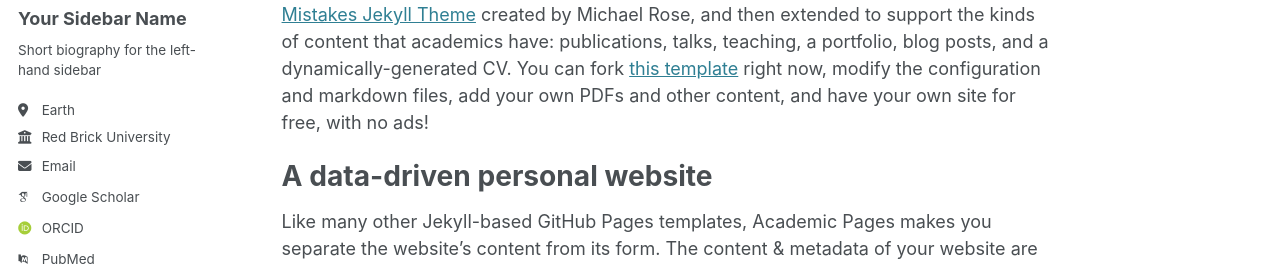
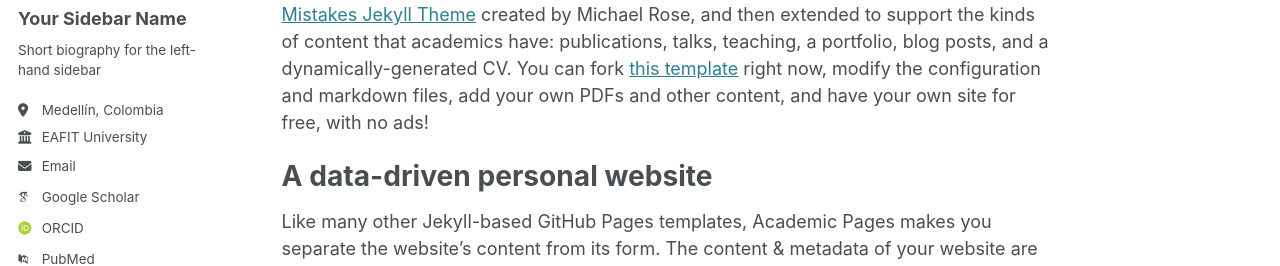
Before and after one commit to oscar-rincon/blog, a Jekyll site: the page built from _pages/about.md, in a window 1280 px wide. Shown: the part 276-542 px from the top of the page. Built offline with Jekyll 4.4.1, drawn with Linux system fonts in a browser that asks for light colours; some web fonts are replaced.

Commit message:
Update configuration and ignore files; set location and employer in config

```diff
--- a/_config.yml
+++ b/_config.yml
@@ -26,8 +26,8 @@ author:
   name             : "Your Sidebar Name"
   pronouns         : # example: "she/her"
   bio              : "Short biography for the left-hand sidebar"
-  location         : "Earth"
-  employer         : "Red Brick University"
+  location         : "Medellín, Colombia"
+  employer         : "EAFIT University"
   uri              : # URL
   email            : "none@example.org"
 
```
Also changed, not shown: 1 other file.
